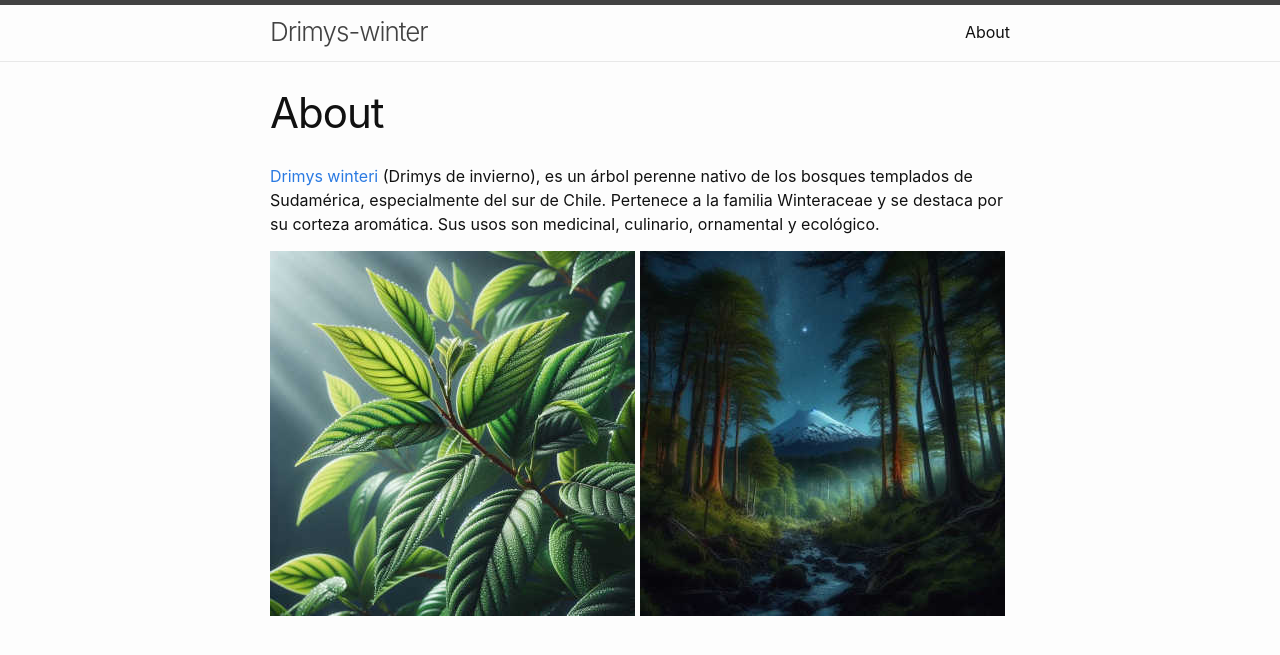
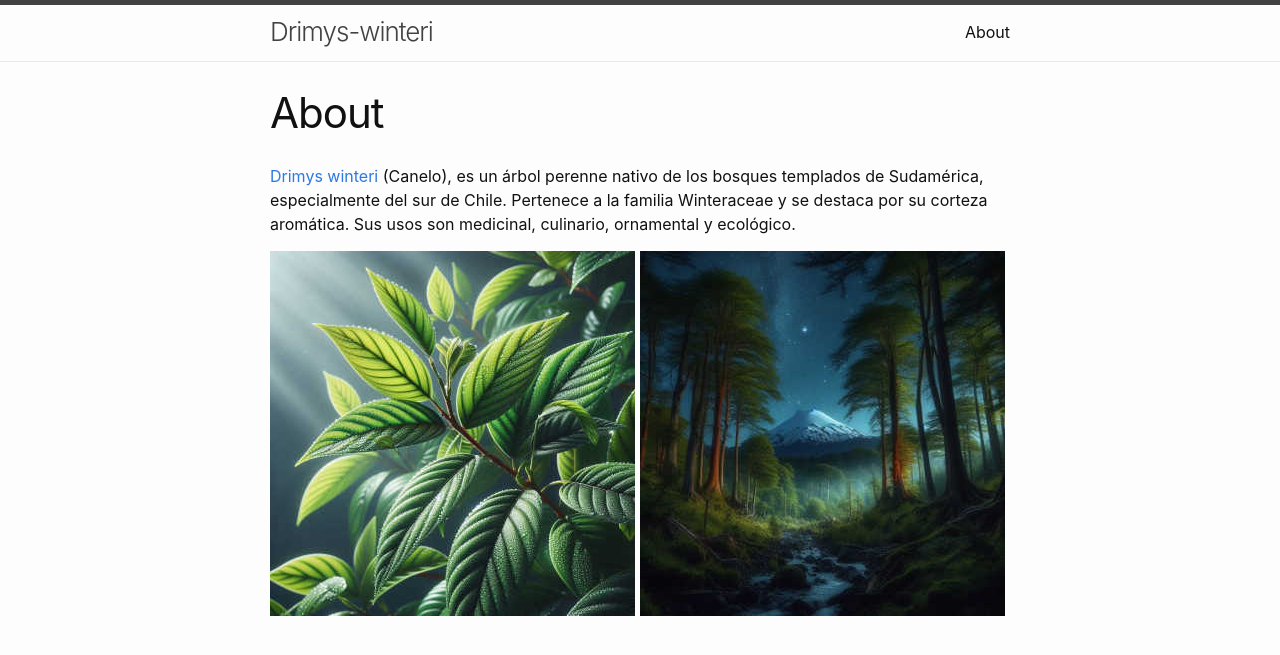
Before and after one commit to drimys-winteri/drimys-winteri.github.io, a Jekyll site: the page built from about.markdown, in a window 1280 px wide. Shown: the top 655 px of the page. Built offline with Jekyll 4.4.1, drawn with Linux system fonts in a browser that asks for light colours.

```diff
--- a/_config.yml
+++ b/_config.yml
@@ -18,9 +18,9 @@
 # You can create any custom variable you would like, and they will be accessible
 # in the templates via {{ site.myvariable }}.
 
-title: Drimys-winter
+title: Drimys-winteri
 email:
-description:
+description: Blog de actualidad, política en Chile y temas varios.
 lang: "es-CL"
 baseurl: "" # the subpath of your site, e.g. /blog
 url: "" # the base hostname & protocol for your site, e.g. http://example.com
--- a/about.markdown
+++ b/about.markdown
@@ -3,7 +3,7 @@ layout: page
 title: About
 permalink: /about/
 ---
-[Drimys winteri](https://es.wikipedia.org/wiki/Drimys_winteri) (Drimys de invierno), es un árbol perenne nativo de los bosques templados de Sudamérica, especialmente del sur de Chile. Pertenece a la familia Winteraceae y se destaca por su corteza aromática. Sus usos son medicinal, culinario, ornamental y ecológico.
+[Drimys winteri](https://es.wikipedia.org/wiki/Drimys_winteri) (Canelo), es un árbol perenne nativo de los bosques templados de Sudamérica, especialmente del sur de Chile. Pertenece a la familia Winteraceae y se destaca por su corteza aromática. Sus usos son medicinal, culinario, ornamental y ecológico.
 
 ![rama-drimys-winteri-ia](/assets/images/rama-drimys-winteri-ia.jpg){:style="padding-bottom:10px;"}
 ![bosque-nocturno-ia](/assets/images/bosque-nocturno-ia.jpg){:style="padding-bottom:10px;"}
```
Also changed, not shown: favicon.ico.
